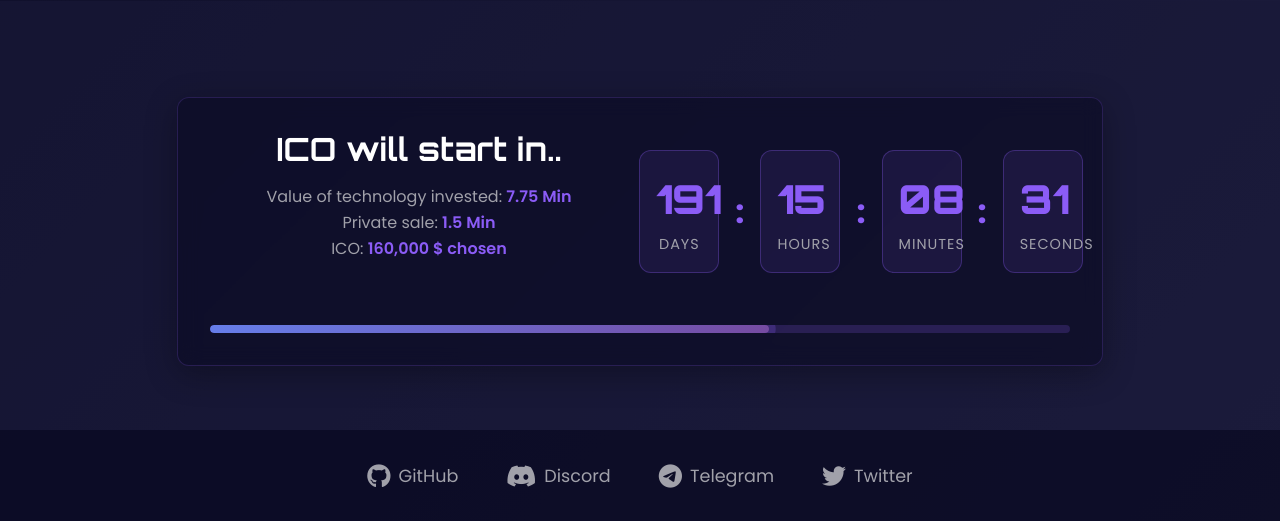
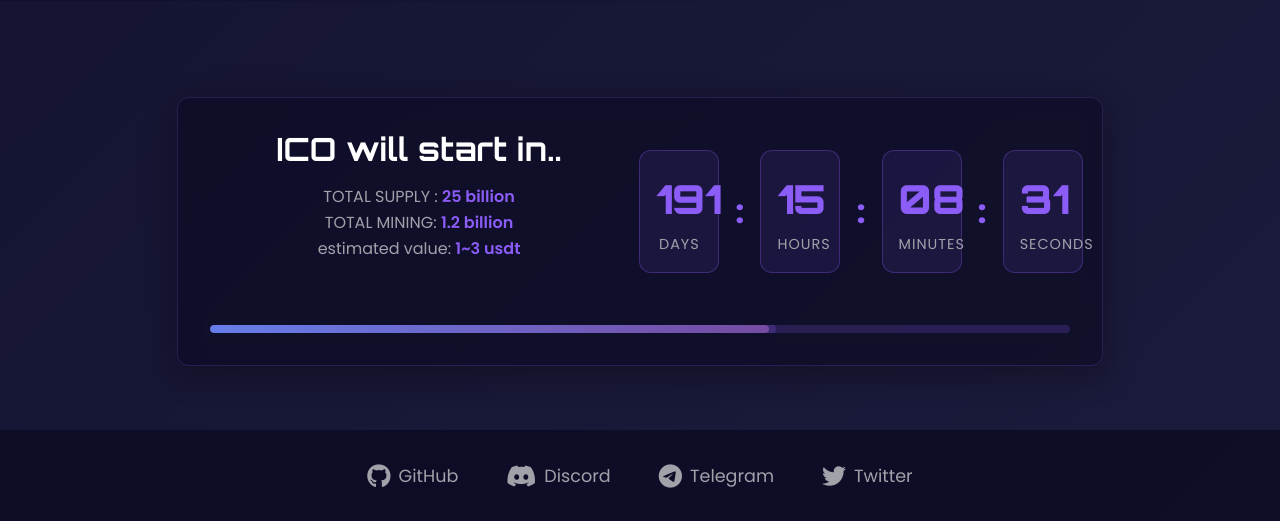
Before and after one commit to pankaj9055/oxin, a Flask app: page / in a window 1280 px wide. Shown: the part 879-1400 px from the top of the page. Run offline with Flask 3, Linux system fonts and the light colour scheme.

Commit message:
index.html

```diff
--- a/templates/index.html
+++ b/templates/index.html
@@ -58,9 +58,9 @@
                         <div class="col-lg-6">
                             <h3 class="countdown-title">ICO will start in..</h3>
                             <p class="countdown-subtitle">
-                                Value of technology invested: <span class="text-neon">7.75 Min</span><br>
-                                Private sale: <span class="text-neon">1.5 Min</span><br>
-                                ICO: <span class="text-neon">160,000 $ chosen</span>
+                                TOTAL SUPPLY : <span class="text-neon">25 billion</span><br>
+                                TOTAL MINING: <span class="text-neon">1.2 billion</span><br>
+                                estimated value: <span class="text-neon">1~3 usdt</span>
                             </p>
                         </div>
                         <div class="col-lg-6">
```
